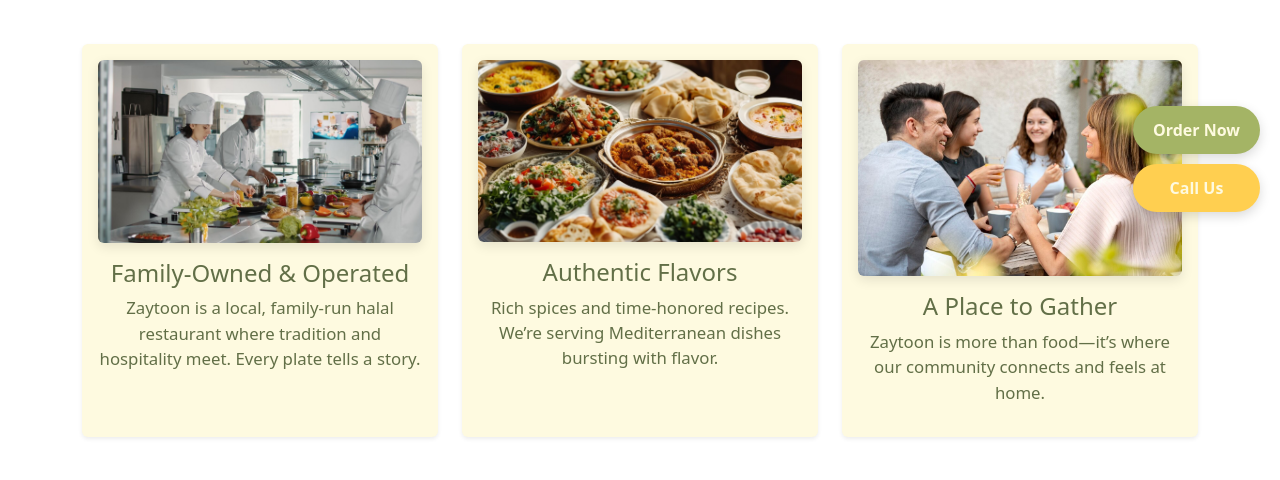
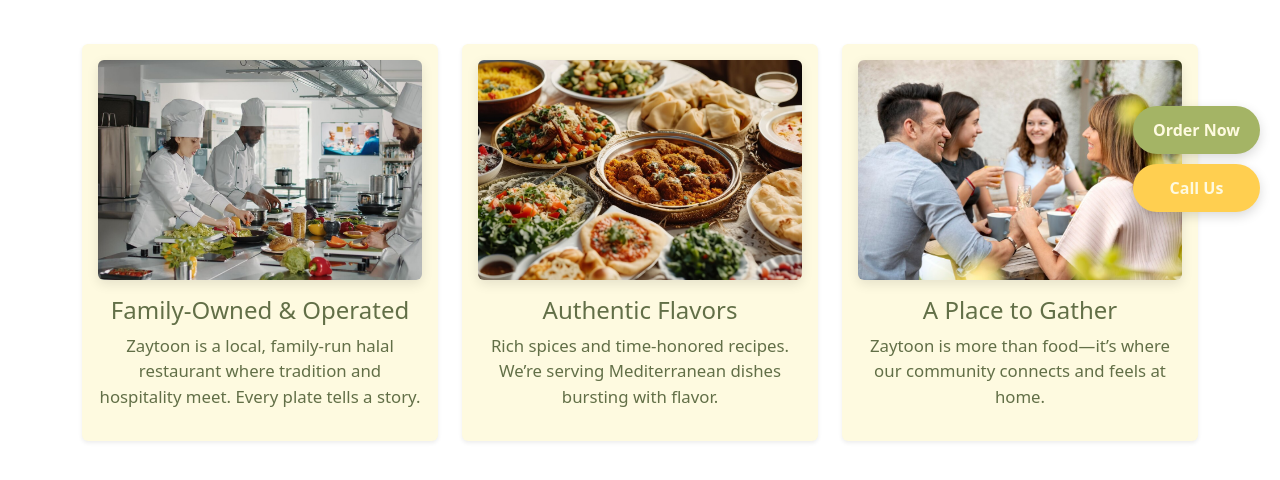
Before and after one commit to Yous2252/zaytoon, a plain HTML site: page index.html in a window 1280 px wide. Shown: the part 568-1048 px from the top of the page. Drawn offline with nearby package versions, Linux system fonts and the light colour scheme.

Commit message:
Update index.html
Updated css

```diff
--- a/index.html
+++ b/index.html
@@ -64,6 +64,13 @@
   box-shadow: 0 4px 12px rgba(0, 0, 0, 0.1);
   max-width: 100%;
   height: auto;
+}
+
+#who-we-are .img-fluid {
+  height: 220px; /* consistent height */
+  width: 100%; /* full container width */
+  object-fit: cover;
+  border-radius: 10px;
 }
 
 
```
